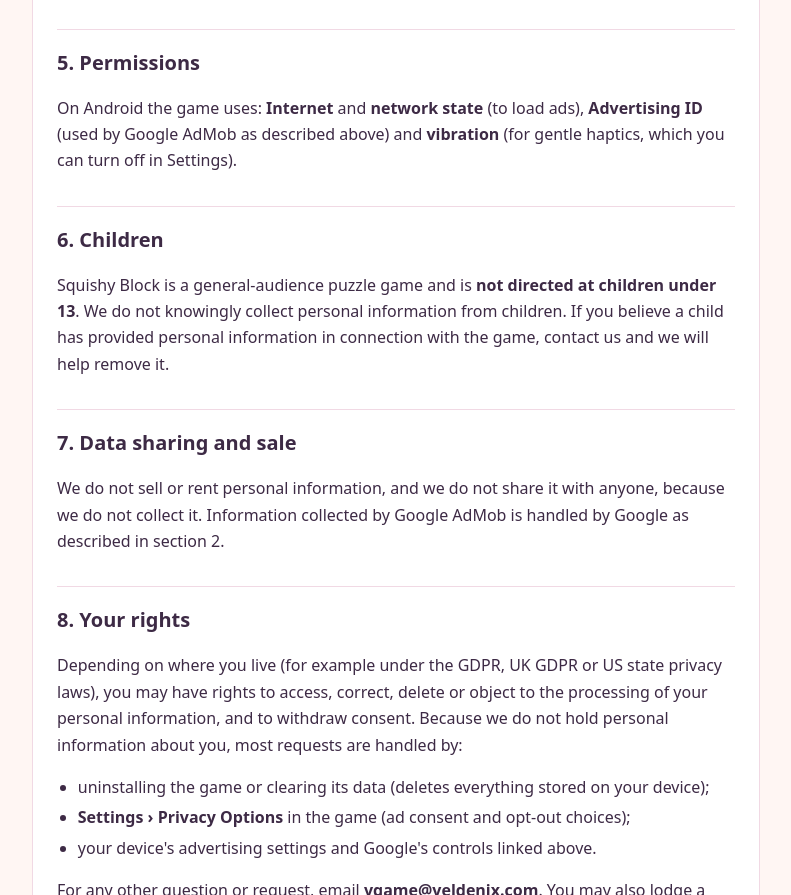
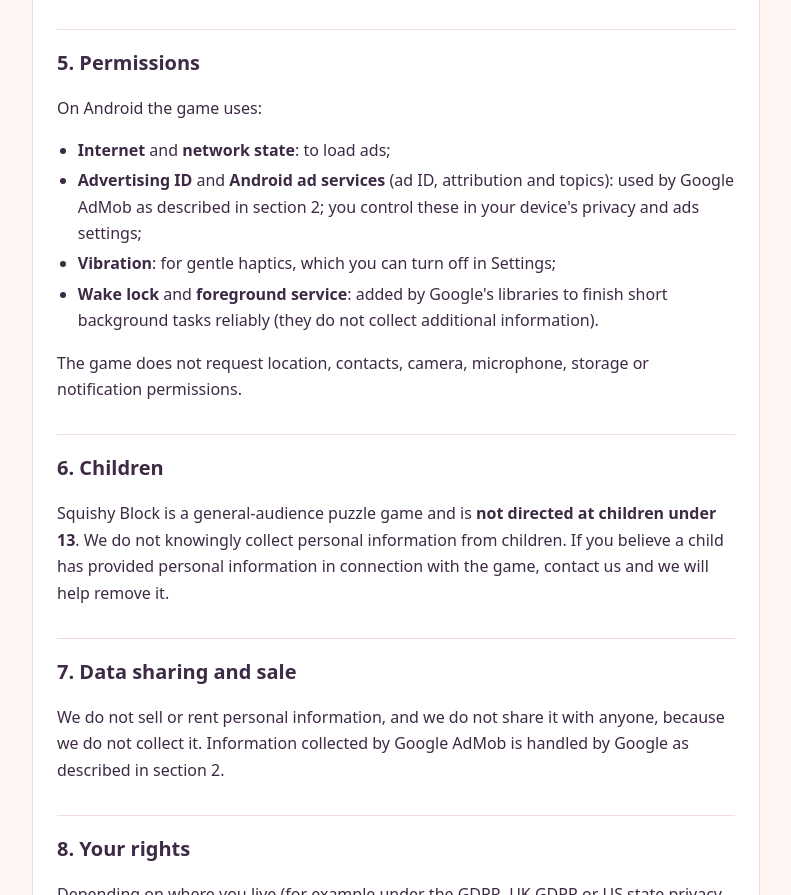
Before and after one commit to vgame-ux/SquishyBlock-mobile, a plain HTML site: page privacy-policy.html in a window 1280 px wide. Shown: the part 2466-3361 px from the top of the page, without its empty margins (244-1035 px from the left). Drawn offline with Linux system fonts and the light colour scheme.

Commit message:
Privacy policy: list Android permissions from the 1.0.0 release build
Co-Authored-By: Claude Opus 5.5 <noreply@anthropic.com>

```diff
--- a/privacy-policy.html
+++ b/privacy-policy.html
@@ -72,7 +72,14 @@ footer { text-align:center; color:var(--soft); font-size:.9rem; margin-top:24px;
 <h2>4. App store and platform information</h2>
 <p>Google Play and the Apple App Store may provide us with <strong>aggregated, non-identifying</strong> statistics (such as install counts, crash reports and performance data) according to their own privacy policies and the settings on your device. We use this only to fix problems and improve the game.</p>
 <h2>5. Permissions</h2>
-<p>On Android the game uses: <strong>Internet</strong> and <strong>network state</strong> (to load ads), <strong>Advertising ID</strong> (used by Google AdMob as described above) and <strong>vibration</strong> (for gentle haptics, which you can turn off in Settings).</p>
+<p>On Android the game uses:</p>
+<ul>
+<li><strong>Internet</strong> and <strong>network state</strong>: to load ads;</li>
+<li><strong>Advertising ID</strong> and <strong>Android ad services</strong> (ad ID, attribution and topics): used by Google AdMob as described in section 2; you control these in your device's privacy and ads settings;</li>
+<li><strong>Vibration</strong>: for gentle haptics, which you can turn off in Settings;</li>
+<li><strong>Wake lock</strong> and <strong>foreground service</strong>: added by Google's libraries to finish short background tasks reliably (they do not collect additional information).</li>
+</ul>
+<p>The game does not request location, contacts, camera, microphone, storage or notification permissions.</p>
 <h2>6. Children</h2>
 <p>Squishy Block is a general-audience puzzle game and is <strong>not directed at children under 13</strong>. We do not knowingly collect personal information from children. If you believe a child has provided personal information in connection with the game, contact us and we will help remove it.</p>
 <h2>7. Data sharing and sale</h2>
```
Also changed, not shown: 1 other file.
